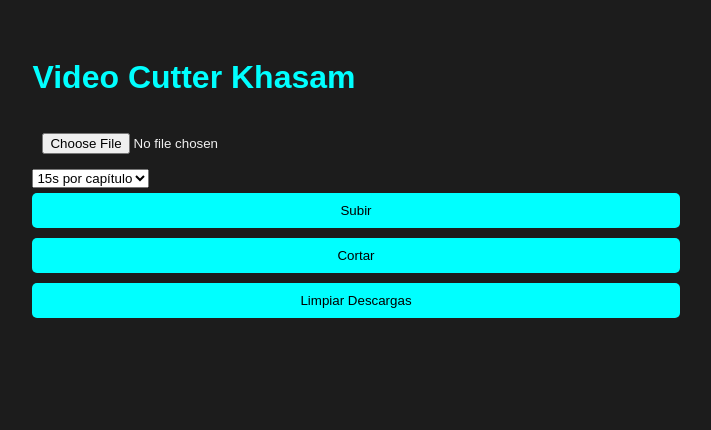
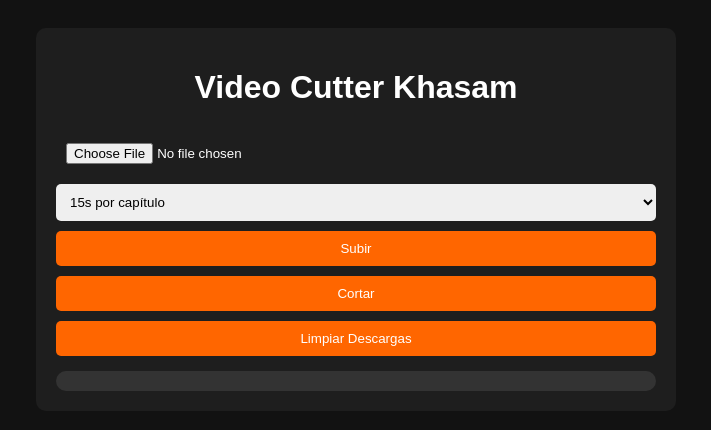
Before and after one commit to KekoOfficial/X, a Flask app: page / in a window 1280 px wide. Shown: the top 430 px of the page, without its empty margins (284-995 px from the left). Run offline with Flask 3, Linux system fonts and the light colour scheme.

Commit message:
Actualizar style.css

```diff
--- a/static/style.css
+++ b/static/style.css
@@ -1,31 +1,54 @@
 body {
-    font-family: Arial, sans-serif;
-    background: #1c1c1c;
-    color: #f0f0f0;
+    font-family: 'Arial', sans-serif;
+    background: #121212;
+    color: #fff;
     display: flex;
-    flex-direction: column;
-    align-items: center;
-    padding: 30px;
+    justify-content: center;
+    align-items: flex-start;
+    padding: 20px;
 }
-h1 { color: #00ffff; }
-form {
-    background: #333;
+
+.container {
+    max-width: 600px;
+    width: 100%;
+    background: #1e1e1e;
     padding: 20px;
     border-radius: 10px;
-    margin-bottom: 20px;
-    width: 300px;
 }
-input, button {
+
+h1 {
+    text-align: center;
+}
+
+input, select, button {
+    width: 100%;
+    padding: 10px;
     margin: 5px 0;
-    padding: 10px;
     border-radius: 5px;
     border: none;
-    width: 100%;
 }
+
 button {
-    background: #00ffff;
-    color: #000;
+    background: #ff6600;
+    color: #fff;
     cursor: pointer;
 }
-ul { list-style: none; padding: 0; width: 300px; }
-a { color: #00ffff; text-decoration: none; word-wrap: break-word; }
+
+button:hover {
+    background: #e55b00;
+}
+
+.progress {
+    width: 100%;
+    height: 20px;
+    background: #333;
+    border-radius: 10px;
+    overflow: hidden;
+    margin-top: 10px;
+}
+
+#progressBar {
+    height: 100%;
+    width: 0%;
+    background: #ff6600;
+}
```
